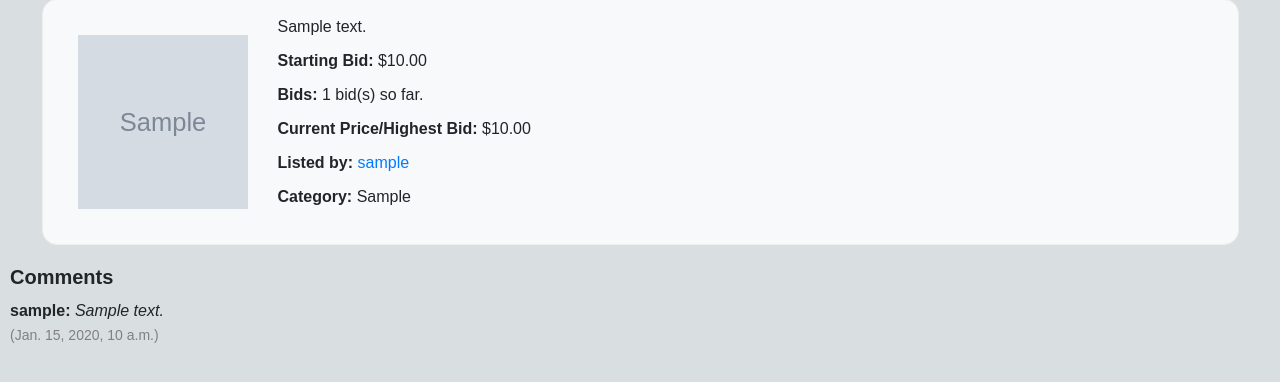
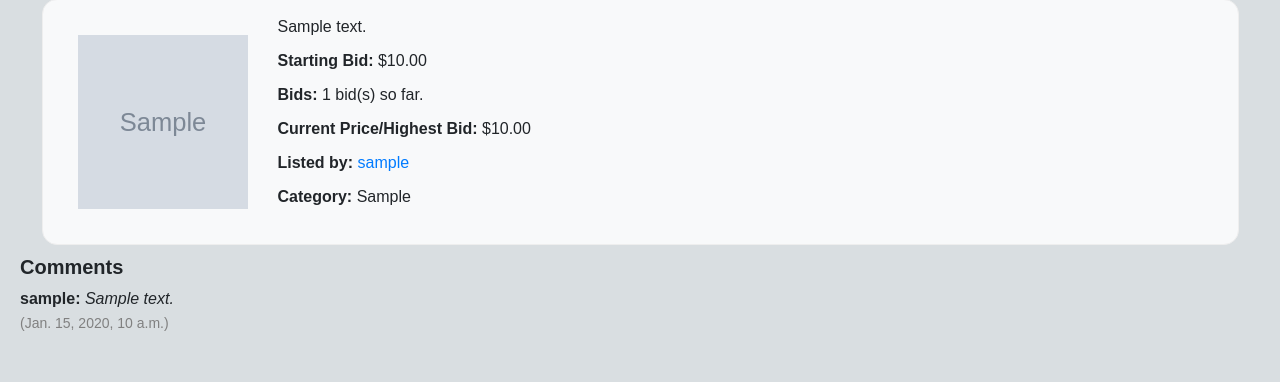
Before and after one commit to DeanMwau/Auctions.github.io, a Django app: page /1/ in a window 1280 px wide. Shown: the part 111-493 px from the top of the page. Run offline with Django 3.2, Linux system fonts and the light colour scheme; tables that the repository leaves empty hold one stand-in row (values such as "Sample post"); grey boxes marked "Sample" are stand-in pictures; some libraries are stand-ins or nearby versions.

Commit message:
Edit styles.css

```diff
--- a/auctions/static/auctions/styles.css
+++ b/auctions/static/auctions/styles.css
@@ -92,7 +92,7 @@ html, body {
     gap: 10px;
     margin-top: 5px;
     flex-wrap: wrap;
-    margin: 10px auto;
+    margin-left: 10px;
 }
 
 .bid-container form {
@@ -204,8 +204,9 @@ html, body {
     outline: none;
 }
 
-#comment-section-container {
-    margin: 10px auto;
+#comment-section-container,
+#comment {
+    margin-left: 10px;
 }
 
 
--- a/auctions/templates/auctions/listing.html
+++ b/auctions/templates/auctions/listing.html
@@ -93,8 +93,9 @@
 
 </div>
 
+
+<div id="comment-section-container">
     <h5> <strong>Comments</strong> </h5>
-    <div id="comment-section-container">
     {% if comments %}
         {% for comment in comments %}
             <li>
```
Lines whose indentation alone changed are shown as unchanged.
